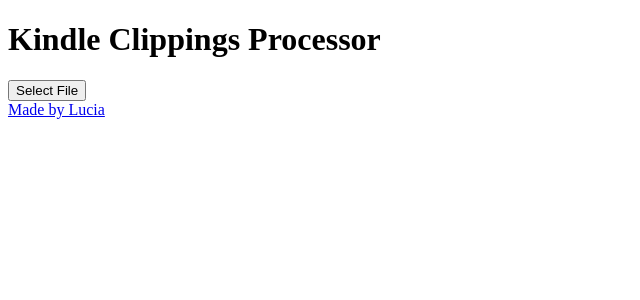
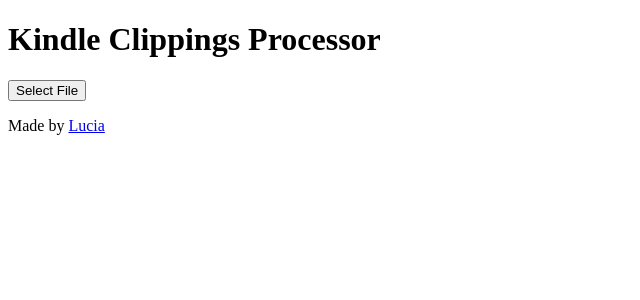
Before and after one commit to Luxiyalu/clippings, a Next.js app: page / in a window 1280 px wide. Shown: the top 300 px of the page, without its empty margins (0-640 px from the left). Built offline with nearby package versions, Linux system fonts and the light colour scheme.

Commit message:
Footer styling

```diff
--- a/pages/index.js
+++ b/pages/index.js
@@ -73,9 +73,12 @@
       </main>
 
       <footer className={css.footer}>
-        <a href="https://luxiyalu.com/about" target="_blank">
-          Made by Lucia
-        </a>
+        <p>
+          Made by{' '}
+          <a href="https://luxiyalu.com/about" target="_blank">
+            Lucia
+          </a>
+        </p>
       </footer>
     </div>
   )
--- a/pages/index.less
+++ b/pages/index.less
@@ -52,6 +52,7 @@
 
   a {
     display: flex;
+    display: inline-block;
     text-decoration: underline;
     justify-content: center;
     align-items: center;
```
